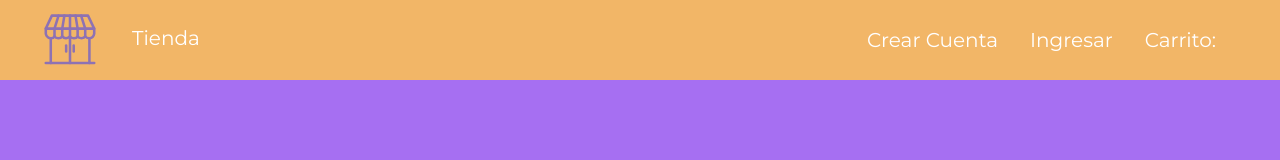
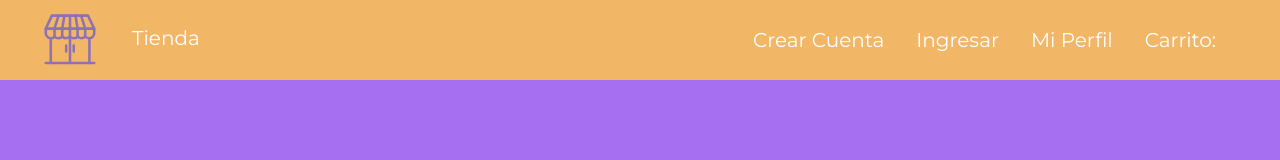
Before and after one commit to carolinalunasfarah/marketplace-frontend-react-user, a React (Vite) app in the folder frontend/: page / in a window 1280 px wide. Shown: the top 160 px of the page. Built offline with nearby package versions, Linux system fonts and the light colour scheme.

Commit message:
Update Navigation.jsx

```diff
--- a/frontend/src/components/Navigation.jsx
+++ b/frontend/src/components/Navigation.jsx
@@ -38,6 +38,9 @@ const Navigation = () => {
                     <NavLink className={activeClass} to="/login">
                         Ingresar
                     </NavLink>
+                    <NavLink className={activeClass} to="/mi-perfil/1">
+                        Mi Perfil
+                    </NavLink>
                     <NavLink className={activeClass} to="/cart">
                         Carrito: {emptyCart}
                     </NavLink>
```
